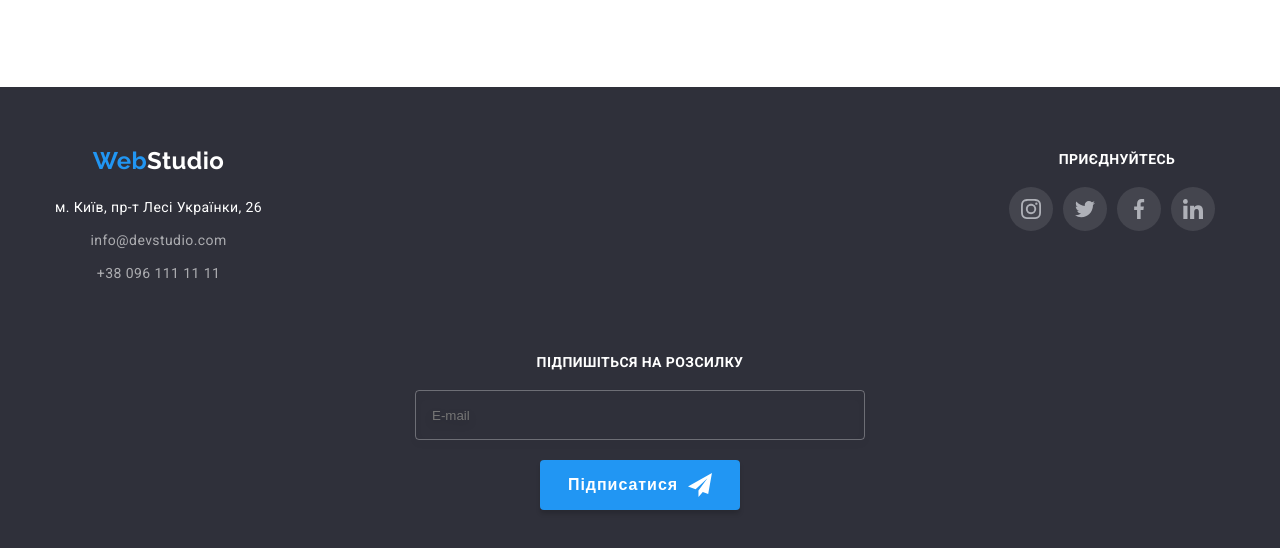
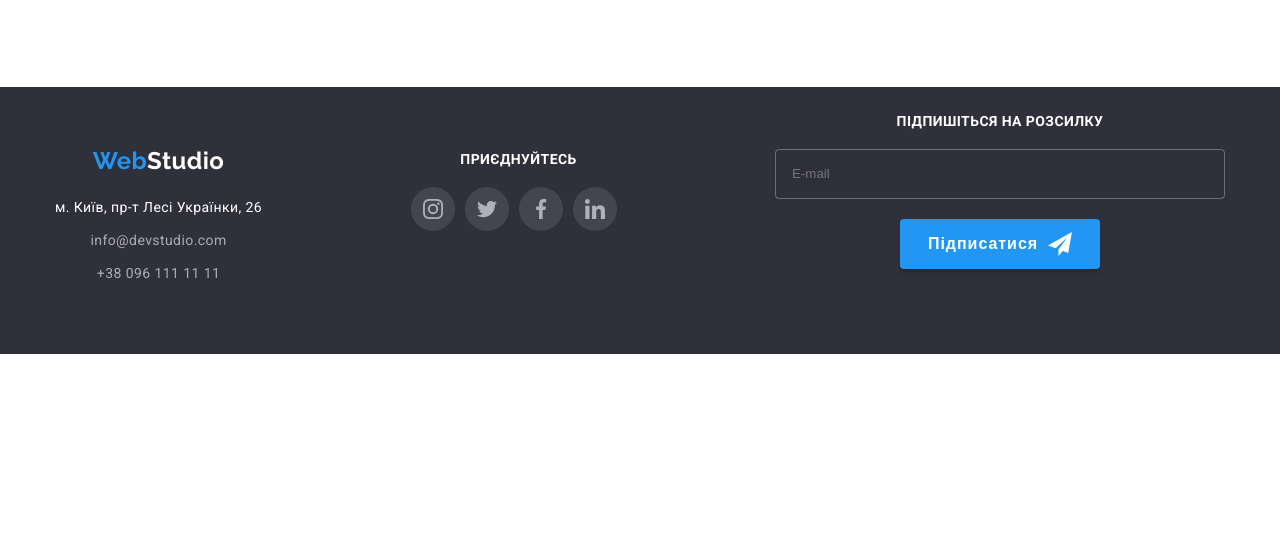
Before and after one commit to Tov4ik/goit-markup-hw-08, a plain HTML site: page index.html in a window 1280 px wide. Shown: the part 2587-3135 px from the top of the page. After the commit the page ends 2941 px from the top, so only its background shows below. Drawn offline with Linux system fonts and the light colour scheme; files whose address does not match are found by name.

Commit message:
footer flex

```diff
--- a/sass/layout/_footer.scss
+++ b/sass/layout/_footer.scss
@@ -159,3 +159,16 @@
     margin: 0 auto;
   }
 }
+
+@media screen and (min-width: 1200px) {
+  .footer__container {
+    flex-direction: row;
+    flex-wrap: nowrap;
+    justify-content: space-between;
+  }
+
+  .footer-form-wrapper {
+    margin: 0;
+    width: auto;
+  }
+}
```
Also changed, not shown: css/main.css, css/main.min.css, 2 other files.
